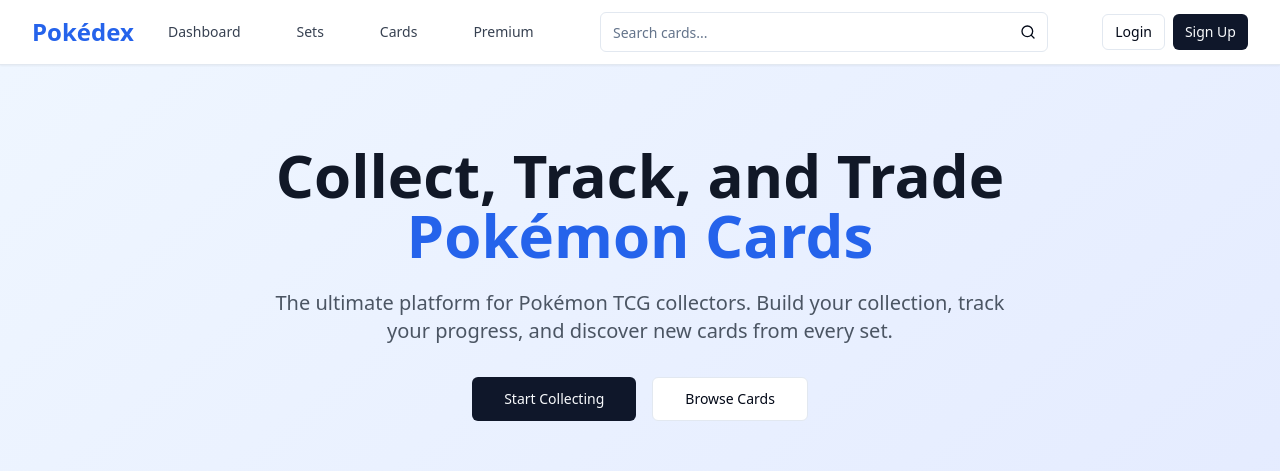
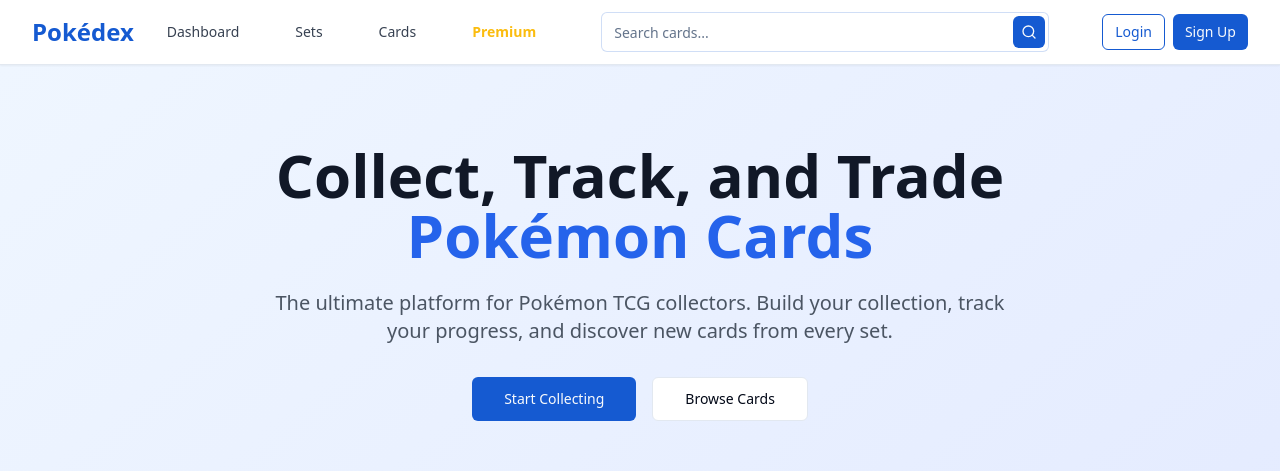
Before and after one commit to usman-io/card-realm-reborn, a React (Vite) app: page / in a window 1280 px wide. Shown: the top 471 px of the page. Built offline with nearby package versions, Linux system fonts and the light colour scheme; no server answers.

Commit message:
Refactor: Apply color palette to the platform
Updated the color palette across the application to utilize the specified primary, secondary, alternate, and highlights colors. This includes changes to the Tailwind configuration and potentially other relevant styling files to ensure consistent theming.

```diff
--- a/src/components/Header.tsx
+++ b/src/components/Header.tsx
@@ -26,21 +26,21 @@ const Header = () => {
         <div className="flex items-center justify-between h-16">
           {/* Logo */}
           <Link to="/" className="flex-shrink-0">
-            <div className="text-2xl font-bold text-blue-600">Pokédex</div>
+            <div className="text-2xl font-bold text-brand-blue">Pokédex</div>
           </Link>
 
           {/* Desktop Navigation */}
           <nav className="hidden md:flex space-x-8">
-            <Link to="/dashboard" className="text-gray-700 hover:text-blue-600 px-3 py-2 text-sm font-medium">
+            <Link to="/dashboard" className="text-gray-700 hover:text-brand-blue px-3 py-2 text-sm font-medium transition-colors">
               Dashboard
             </Link>
-            <Link to="/sets" className="text-gray-700 hover:text-blue-600 px-3 py-2 text-sm font-medium">
+            <Link to="/sets" className="text-gray-700 hover:text-brand-blue px-3 py-2 text-sm font-medium transition-colors">
               Sets
             </Link>
-            <Link to="/cards" className="text-gray-700 hover:text-blue-600 px-3 py-2 text-sm font-medium">
+            <Link to="/cards" className="text-gray-700 hover:text-brand-blue px-3 py-2 text-sm font-medium transition-colors">
               Cards
             </Link>
-            <Link to="/premium" className="text-gray-700 hover:text-blue-600 px-3 py-2 text-sm font-medium">
+            <Link to="/premium" className="text-brand-gold hover:text-brand-purple px-3 py-2 text-sm font-medium font-semibold transition-colors">
               Premium
             </Link>
           </nav>
@@ -53,13 +53,13 @@ const Header = () => {
                 placeholder="Search cards..."
                 value={searchQuery}
                 onChange={(e) => setSearchQuery(e.target.value)}
-                className="pr-10"
+                className="pr-10 border-brand-blue/20 focus:border-brand-blue"
               />
               <Button
                 type="submit"
                 size="sm"
-                className="absolute right-1 top-1 h-8 w-8 p-0"
-                variant="ghost"
+                className="absolute right-1 top-1 h-8 w-8 p-0 bg-brand-blue hover:bg-brand-dark-blue"
+                variant="default"
               >
                 <Search className="h-4 w-4" />
               </Button>
@@ -73,12 +73,12 @@ const Header = () => {
             ) : (
               <div className="flex items-center space-x-2">
                 <Link to="/login">
-                  <Button variant="outline" size="sm">
+                  <Button variant="outline" size="sm" className="border-brand-blue text-brand-blue hover:bg-brand-blue hover:text-white">
                     Login
                   </Button>
                 </Link>
                 <Link to="/register">
-                  <Button size="sm">
+                  <Button size="sm" className="bg-brand-blue hover:bg-brand-dark-blue">
                     Sign Up
                   </Button>
                 </Link>
@@ -89,7 +89,7 @@ const Header = () => {
             <Button
               variant="ghost"
               size="sm"
-              className="md:hidden"
+              className="md:hidden hover:bg-brand-blue/10"
               onClick={() => setIsMenuOpen(!isMenuOpen)}
             >
               <Menu className="h-5 w-5" />
@@ -108,13 +108,13 @@ const Header = () => {
                     placeholder="Search cards..."
                     value={searchQuery}
                     onChange={(e) => setSearchQuery(e.target.value)}
-                    className="pr-10"
+                    className="pr-10 border-brand-blue/20 focus:border-brand-blue"
                   />
                   <Button
                     type="submit"
                     size="sm"
-                    className="absolute right-1 top-1 h-8 w-8 p-0"
-                    variant="ghost"
+                    className="absolute right-1 top-1 h-8 w-8 p-0 bg-brand-blue hover:bg-brand-dark-blue"
+                    variant="default"
                   >
                     <Search className="h-4 w-4" />
                   </Button>
@@ -122,28 +122,28 @@ const Header = () => {
               </form>
               <Link
                 to="/dashboard"
-                className="block px-3 py-2 text-base font-medium text-gray-700 hover:text-blue-600"
+                className="block px-3 py-2 text-base font-medium text-gray-700 hover:text-brand-blue transition-colors"
                 onClick={() => setIsMenuOpen(false)}
               >
                 Dashboard
               </Link>
               <Link
                 to="/sets"
-                className="block px-3 py-2 text-base font-medium text-gray-700 hover:text-blue-600"
+                className="block px-3 py-2 text-base font-medium text-gray-700 hover:text-brand-blue transition-colors"
                 onClick={() => setIsMenuOpen(false)}
               >
                 Sets
               </Link>
               <Link
                 to="/cards"
-                className="block px-3 py-2 text-base font-medium text-gray-700 hover:text-blue-600"
+                className="block px-3 py-2 text-base font-medium text-gray-700 hover:text-brand-blue transition-colors"
                 onClick={() => setIsMenuOpen(false)}
               >
                 Cards
               </Link>
               <Link
                 to="/premium"
-                className="block px-3 py-2 text-base font-medium text-gray-700 hover:text-blue-600"
+                className="block px-3 py-2 text-base font-medium text-brand-gold hover:text-brand-purple font-semibold transition-colors"
                 onClick={() => setIsMenuOpen(false)}
               >
                 Premium
--- a/src/index.css
+++ b/src/index.css
@@ -1,3 +1,4 @@
+
 @tailwind base;
 @tailwind components;
 @tailwind utilities;
@@ -17,42 +18,41 @@ All colors MUST be HSL.
     --popover: 0 0% 100%;
     --popover-foreground: 222.2 84% 4.9%;
 
-    --primary: 222.2 47.4% 11.2%;
+    --primary: 218 82% 45%;
     --primary-foreground: 210 40% 98%;
 
-    --secondary: 210 40% 96.1%;
-    --secondary-foreground: 222.2 47.4% 11.2%;
+    --secondary: 220 91% 23%;
+    --secondary-foreground: 210 40% 98%;
 
     --muted: 210 40% 96.1%;
     --muted-foreground: 215.4 16.3% 46.9%;
 
-    --accent: 210 40% 96.1%;
-    --accent-foreground: 222.2 47.4% 11.2%;
+    --accent: 256 51% 51%;
+    --accent-foreground: 210 40% 98%;
 
     --destructive: 0 84.2% 60.2%;
     --destructive-foreground: 210 40% 98%;
 
     --border: 214.3 31.8% 91.4%;
     --input: 214.3 31.8% 91.4%;
-    --ring: 222.2 84% 4.9%;
+    --ring: 218 82% 45%;
 
     --radius: 0.5rem;
 
+    /* Custom brand colors */
+    --brand-blue: 218 82% 45%;
+    --brand-dark-blue: 220 91% 23%;
+    --brand-purple: 256 51% 51%;
+    --brand-gold: 44 97% 52%;
+
     --sidebar-background: 0 0% 98%;
-
     --sidebar-foreground: 240 5.3% 26.1%;
-
-    --sidebar-primary: 240 5.9% 10%;
-
+    --sidebar-primary: 218 82% 45%;
     --sidebar-primary-foreground: 0 0% 98%;
-
     --sidebar-accent: 240 4.8% 95.9%;
-
     --sidebar-accent-foreground: 240 5.9% 10%;
-
     --sidebar-border: 220 13% 91%;
-
-    --sidebar-ring: 217.2 91.2% 59.8%;
+    --sidebar-ring: 218 82% 45%;
   }
 
   .dark {
@@ -65,16 +65,16 @@ All colors MUST be HSL.
     --popover: 222.2 84% 4.9%;
     --popover-foreground: 210 40% 98%;
 
-    --primary: 210 40% 98%;
+    --primary: 218 82% 45%;
     --primary-foreground: 222.2 47.4% 11.2%;
 
-    --secondary: 217.2 32.6% 17.5%;
+    --secondary: 220 91% 23%;
     --secondary-foreground: 210 40% 98%;
 
     --muted: 217.2 32.6% 17.5%;
     --muted-foreground: 215 20.2% 65.1%;
 
-    --accent: 217.2 32.6% 17.5%;
+    --accent: 256 51% 51%;
     --accent-foreground: 210 40% 98%;
 
     --destructive: 0 62.8% 30.6%;
@@ -83,14 +83,21 @@ All colors MUST be HSL.
     --border: 217.2 32.6% 17.5%;
     --input: 217.2 32.6% 17.5%;
     --ring: 212.7 26.8% 83.9%;
+
+    /* Custom brand colors remain the same in dark mode */
+    --brand-blue: 218 82% 45%;
+    --brand-dark-blue: 220 91% 23%;
+    --brand-purple: 256 51% 51%;
+    --brand-gold: 44 97% 52%;
+
     --sidebar-background: 240 5.9% 10%;
     --sidebar-foreground: 240 4.8% 95.9%;
-    --sidebar-primary: 224.3 76.3% 48%;
+    --sidebar-primary: 218 82% 45%;
     --sidebar-primary-foreground: 0 0% 100%;
     --sidebar-accent: 240 3.7% 15.9%;
     --sidebar-accent-foreground: 240 4.8% 95.9%;
     --sidebar-border: 240 3.7% 15.9%;
-    --sidebar-ring: 217.2 91.2% 59.8%;
+    --sidebar-ring: 218 82% 45%;
   }
 }
 
@@ -103,3 +110,70 @@ All colors MUST be HSL.
     @apply bg-background text-foreground;
   }
 }
+
+/* Custom utility classes for brand colors */
+@layer utilities {
+  .text-brand-blue {
+    color: hsl(var(--brand-blue));
+  }
+
+  .text-brand-dark-blue {
+    color: hsl(var(--brand-dark-blue));
+  }
+
+  .text-brand-purple {
+    color: hsl(var(--brand-purple));
+  }
+
+  .text-brand-gold {
+    color: hsl(var(--brand-gold));
+  }
+
+  .bg-brand-blue {
+    background-color: hsl(var(--brand-blue));
+  }
+
+  .bg-brand-dark-blue {
+    background-color: hsl(var(--brand-dark-blue));
+  }
+
+  .bg-brand-purple {
+    background-color: hsl(var(--brand-purple));
+  }
+
+  .bg-brand-gold {
+    background-color: hsl(var(--brand-gold));
+  }
+
+  .border-brand-blue {
+    border-color: hsl(var(--brand-blue));
+  }
+
+  .border-brand-dark-blue {
+    border-color: hsl(var(--brand-dark-blue));
+  }
+
+  .border-brand-purple {
+    border-color: hsl(var(--brand-purple));
+  }
+
+  .border-brand-gold {
+    border-color: hsl(var(--brand-gold));
+  }
+
+  .hover\:bg-brand-blue:hover {
+    background-color: hsl(var(--brand-blue));
+  }
+
+  .hover\:bg-brand-dark-blue:hover {
+    background-color: hsl(var(--brand-dark-blue));
+  }
+
+  .hover\:bg-brand-purple:hover {
+    background-color: hsl(var(--brand-purple));
+  }
+
+  .hover\:bg-brand-gold:hover {
+    background-color: hsl(var(--brand-gold));
+  }
+}
--- a/src/pages/Login.tsx
+++ b/src/pages/Login.tsx
@@ -38,10 +38,10 @@ const Login = () => {
   };
 
   return (
-    <div className="min-h-screen flex items-center justify-center bg-gray-50 py-12 px-4 sm:px-6 lg:px-8">
-      <Card className="w-full max-w-md">
+    <div className="min-h-screen flex items-center justify-center bg-gradient-to-br from-brand-blue/5 to-brand-purple/5 py-12 px-4 sm:px-6 lg:px-8">
+      <Card className="w-full max-w-md border-brand-blue/20 shadow-lg">
         <CardHeader className="text-center">
-          <CardTitle className="text-2xl font-bold">Sign in to your account</CardTitle>
+          <CardTitle className="text-2xl font-bold text-brand-dark-blue">Sign in to your account</CardTitle>
           <CardDescription>
             Enter your email and password to access your collection
           </CardDescription>
@@ -49,7 +49,7 @@ const Login = () => {
         <CardContent>
           <form onSubmit={handleSubmit} className="space-y-4">
             <div>
-              <Label htmlFor="email">Email address</Label>
+              <Label htmlFor="email" className="text-brand-dark-blue">Email address</Label>
               <Input
                 id="email"
                 type="email"
@@ -57,10 +57,11 @@ const Login = () => {
                 onChange={(e) => setEmail(e.target.value)}
                 required
                 placeholder="Enter your email"
+                className="border-brand-blue/20 focus:border-brand-blue"
               />
             </div>
             <div>
-              <Label htmlFor="password">Password</Label>
+              <Label htmlFor="password" className="text-brand-dark-blue">Password</Label>
               <Input
                 id="password"
                 type="password"
@@ -68,16 +69,21 @@ const Login = () => {
                 onChange={(e) => setPassword(e.target.value)}
                 required
                 placeholder="Enter your password"
+                className="border-brand-blue/20 focus:border-brand-blue"
               />
             </div>
-            <Button type="submit" className="w-full" disabled={loading}>
+            <Button
+              type="submit"
+              className="w-full bg-brand-blue hover:bg-brand-dark-blue text-white"
+              disabled={loading}
+            >
               {loading ? 'Signing in...' : 'Sign in'}
             </Button>
           </form>
           <div className="mt-6 text-center">
             <p className="text-sm text-gray-600">
               Don't have an account?{' '}
-              <Link to="/register" className="text-blue-600 hover:text-blue-500 font-medium">
+              <Link to="/register" className="text-brand-blue hover:text-brand-purple font-medium transition-colors">
                 Sign up here
               </Link>
             </p>
--- a/tailwind.config.ts
+++ b/tailwind.config.ts
@@ -1,3 +1,4 @@
+
 import type { Config } from "tailwindcss";
 
 export default {
@@ -61,6 +62,13 @@ export default {
 					'accent-foreground': 'hsl(var(--sidebar-accent-foreground))',
 					border: 'hsl(var(--sidebar-border))',
 					ring: 'hsl(var(--sidebar-ring))'
+				},
+				// Brand colors
+				brand: {
+					blue: 'hsl(var(--brand-blue))',
+					'dark-blue': 'hsl(var(--brand-dark-blue))',
+					purple: 'hsl(var(--brand-purple))',
+					gold: 'hsl(var(--brand-gold))'
 				}
 			},
 			borderRadius: {
```
Also changed, not shown: src/components/UserMenu.tsx (+7 -7 lines).
